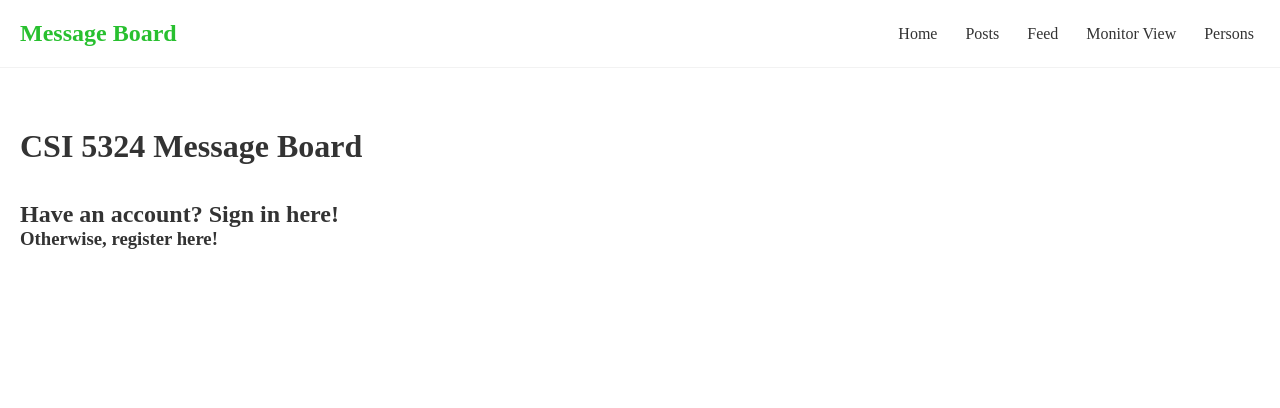
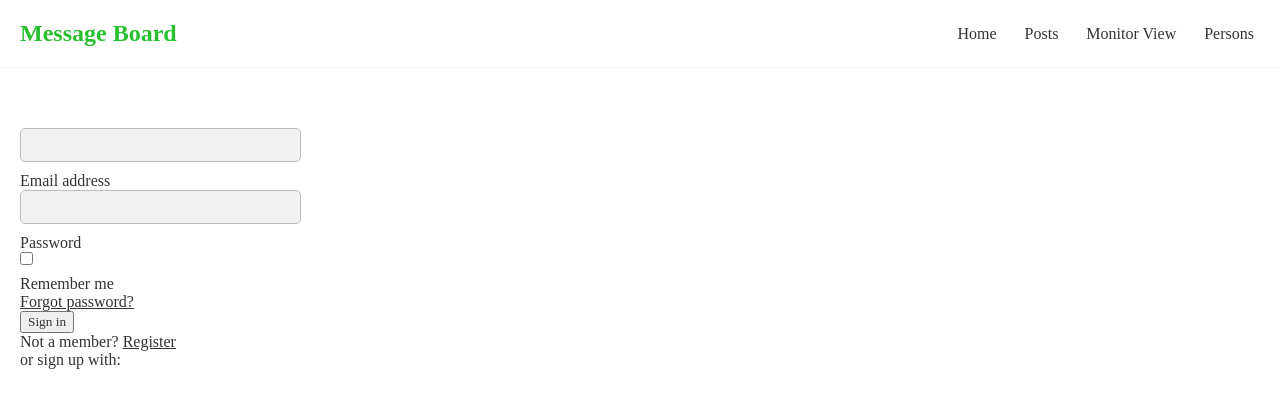
Before and after one commit to jakeformico/MessageBoard, a React (Create React App) app in the folder frontend/: page / in a window 1280 px wide. Shown: the top 408 px of the page. Built offline with nearby package versions, Linux system fonts and the light colour scheme.

Commit message:
removed feed info

```diff
--- a/frontend/package.json
+++ b/frontend/package.json
@@ -8,6 +8,7 @@
     "@testing-library/user-event": "^13.5.0",
     "axios": "^1.3.4",
     "date-fns": "^2.29.3",
+    "mdb-react-ui-kit": "^6.0.0",
     "react": "^18.2.0",
     "react-bootstrap": "^2.7.2",
     "react-dom": "^18.2.0",
--- a/frontend/src/App.js
+++ b/frontend/src/App.js
@@ -7,7 +7,6 @@
 import Navbar from './components/Navbar';
 import PostPage from './components/posts/PostPage';
 import PersonPage from './components/users/PersonPage';
-import { Feed } from './components/Feed';
 import { MonitorView } from './components/MonitorView';
 import Login from './components/security/Login';
 import Logout from './components/security/Logout';
@@ -24,7 +23,6 @@
             <Route exact path="/" element={<Home/>} />
             <Route path="/login" element={<Login/>} />
             <Route path="/logout" element={<Logout/>} />
-            <Route path="/feed" element={<Feed/>} />
             <Route path="/monitor" element={<MonitorView/>}/>
             <Route path="/register" element={<Register/>} />
             <Route path="/posts" element={<PostPage/>} />
--- a/frontend/src/components/Feed.js
+++ /dev/null
@@ -1,71 +0,0 @@
-import React, { useContext } from 'react';
-import api from './../api/axiosConfig';
-import {useState, useEffect} from 'react';
-
-export const Feed = () => {
-
-
-  const [posts, setPosts] = useState();
-
-  const getPosts = async () =>{
-    try{
-      const response = await api.get("/post");
-      console.log(response.data);
-      setPosts(response.data);
-
-    }
-    catch(err)
-    {
-      console.log(err);
-    }
-  }
-
-
-  useEffect(() => {
-    //Uses react hhooks to make HTTP request
-    getPosts();
-
-  },[])
-
-
-
-  return (
-    <div>
-      <h3>Past Posts:</h3>
-      <table>
-        <thead>
-          <tr>
-            <th>ID</th>
-            {/* <th>Posted By</th> */}
-            <th>Is Approved</th>
-            <th>Uploaded File</th>
-            <th>Title</th>
-            <th>Description</th>
-            <th>Date of Event</th>
-            <th>Date of Exp</th>
-            <th>Rejection Comments</th>
-            {/* <th colspan="2"></th> */}
-          </tr>
-        </thead>
-        <tbody>
-          {posts?.map((post) => (
-            <tr key={post.id}>
-              <td>{post.id}</td>
-              {/* <td>{post.person.firstName}</td> */}
-              <td>{post.isApproved}</td>
-              <td>{post.uploadedFile}</td>
-              <td>{post.title}</td>
-              <td>{post.description}</td>
-              <td>{post.dateOfEvent}</td>
-              <td>{post.dateOfExpiration}</td>
-              <td>{post.rejectionComments}</td>
-              {/* <td><button className={'btn'} type="submit">Accept</button></td>
-              <td><button className={'btn'} type="submit">Reject</button></td> */}
-
-            </tr>
-          ))}
-        </tbody>
-      </table>
-    </div>
-  );
-}
--- a/frontend/src/components/Home.js
+++ b/frontend/src/components/Home.js
@@ -1,19 +1,69 @@
 import React from 'react'
+import {
+  MDBContainer,
+  MDBInput,
+  MDBCheckbox,
+  MDBBtn,
+  MDBIcon
+}
+from 'mdb-react-ui-kit';
 
 const Home = () => {
+  // return (
+  //     <div className={'main-page'}>
+  //       <div className={'panel-group'}>
+  //         <div className={'panel'}>
+  //           <h1>CSI 5324 Message Board</h1><br /><br />
+
+  //           <h2>Have an account? Sign in here!</h2>
+
+  //           <h3>Otherwise, register here!</h3>
+  //         </div>
+  //       </div>
+  //     </div>
+  // )
+
   return (
-      <div className={'main-page'}>
-        <div className={'panel-group'}>
-          <div className={'panel'}>
-            <h1>CSI 5324 Message Board</h1><br /><br />
+    <MDBContainer className="p-3 my-5 d-flex flex-column w-50">
 
-            <h2>Have an account? Sign in here!</h2>
+      <MDBInput wrapperClass='mb-4' label='Email address' id='form1' type='email'/>
+      <MDBInput wrapperClass='mb-4' label='Password' id='form2' type='password'/>
 
-            <h3>Otherwise, register here!</h3>
-          </div>
+      <div className="d-flex justify-content-between mx-3 mb-4">
+        <MDBCheckbox name='flexCheck' value='' id='flexCheckDefault' label='Remember me' />
+        <a href="!#">Forgot password?</a>
+      </div>
+
+      <MDBBtn className="mb-4">Sign in</MDBBtn>
+
+      <div className="text-center">
+        <p>Not a member? <a href="#!">Register</a></p>
+        <p>or sign up with:</p>
+
+        <div className='d-flex justify-content-between mx-auto' style={{width: '40%'}}>
+          <MDBBtn tag='a' color='none' className='m-1' style={{ color: '#1266f1' }}>
+            <MDBIcon fab icon='facebook-f' size="sm"/>
+          </MDBBtn>
+
+          <MDBBtn tag='a' color='none' className='m-1' style={{ color: '#1266f1' }}>
+            <MDBIcon fab icon='twitter' size="sm"/>
+          </MDBBtn>
+
+          <MDBBtn tag='a' color='none' className='m-1' style={{ color: '#1266f1' }}>
+            <MDBIcon fab icon='google' size="sm"/>
+          </MDBBtn>
+
+          <MDBBtn tag='a' color='none' className='m-1' style={{ color: '#1266f1' }}>
+            <MDBIcon fab icon='github' size="sm"/>
+          </MDBBtn>
+
         </div>
       </div>
-  )
+
+    </MDBContainer>
+  );
+
+
 
 }
 export default Home
--- a/frontend/src/components/Navbar.js
+++ b/frontend/src/components/Navbar.js
@@ -7,9 +7,10 @@
       <div className="links">
         <Link to="/">Home</Link>
         <Link to="/posts">Posts</Link>
-        <Link to="/feed">Feed</Link>
+
         <Link to="/monitor">Monitor View</Link>
         <Link to="/persons">Persons</Link>
+
 
       </div>
     </nav>
```
Also changed, not shown: 1 other file (tests, documents, lock files or other folders).
